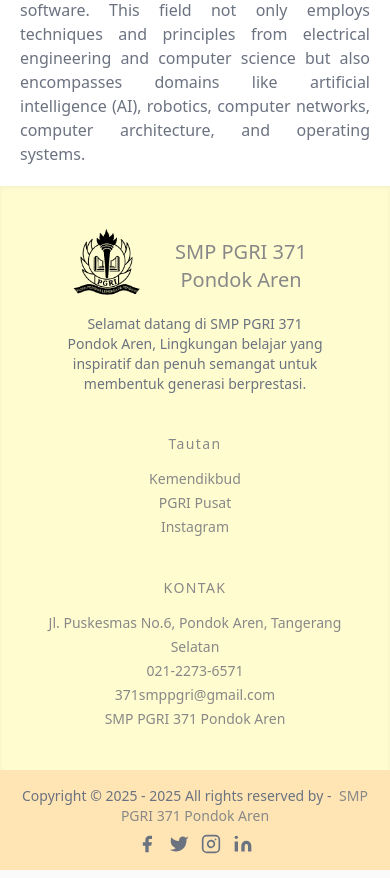
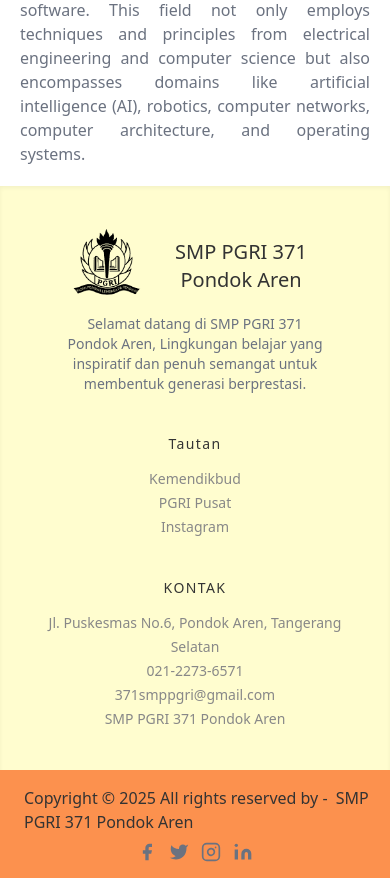
Before and after one commit to Eleutheria-Sapta-Timira-Celeste/Tugas-Akhir, a PHP site: page /index.php in a window 390 px wide. Shown: the part 3772-4650 px from the top of the page. Run offline with PHP 8.4, Linux system fonts and the light colour scheme; the visitor is signed in with stand-in values (Sample User, id 1); data comes from the database, SQL or seed files in the repository; some libraries are stand-ins or nearby versions.

Commit message:
update warna font footer

```diff
--- a/includes/footer.php
+++ b/includes/footer.php
@@ -1,16 +1,16 @@
-<footer class="text-[#888] bg-[#fffdd0] body-font shadow-inner">
+<footer class="text-[#888] bg-[#fffdcf] body-font shadow-inner">
     <div class="container px-5 py-10 mx-auto flex md:items-center lg:items-start md:flex-row md:flex-nowrap flex-wrap flex-col">
         <div class="w-64 flex-shrink-0 md:mx-0 mx-auto text-center md:text-left">
             <a class="flex title-font font-medium items-center md:justify-start justify-center text-gray-900">
             <img fill="none" stroke="currentColor" stroke-linecap="round" stroke-linejoin="round" stroke-width="2" class="w-20 h-20 bg-black-500 rounded-full" viewBox="0 0 24 24" src="assects/images/defaults/pgri-hitam.png">
-                <span class="ml-3 text-xl text-[#888]">SMP PGRI 371 Pondok Aren</span>
+                <span class="ml-3 text-xl text-[#333333]">SMP PGRI 371 Pondok Aren</span>
             </a>
             <p class="mt-2 text-sm text-gray-500">
             Selamat datang di SMP PGRI 371 Pondok Aren, Lingkungan belajar yang inspiratif dan penuh semangat untuk membentuk generasi berprestasi.</p>
         </div>
         <div class="flex-grow flex flex-wrap md:pl-20 -mb-10 md:mt-0 mt-10 md:text-left text-center">
             <div class="lg:w-1/4 md:w-1/2 w-full px-4">
-                <h2 class="title-font font-medium text-[#888] tracking-widest text-sm mb-3">Tautan</h2>
+                <h2 class="title-font font-medium text-[#333333] tracking-widest text-sm mb-3">Tautan</h2>
                 <nav class="list-none mb-10">
                     <li>
                         <a class="text-sm md:text-base text-[#888} hover:text-[#ff9f45] cursor-pointer" onclick="kemendikbud()">Kemendikbud</a>
@@ -25,7 +25,7 @@
                 </nav>
             </div>
             <div class="lg:w-1/4 md:w-1/2 w-full px-4">
-                <h2 class="title-font font-medium text-[#888] tracking-widest text-sm mb-3">KONTAK</h2>
+                <h2 class="title-font font-medium text-[#333333] tracking-widest text-sm mb-3">KONTAK</h2>
                 <nav class="list-none mb-10">
                     <li>
                         <a class="text-sm md:text-base text-[#888} hover:text-[#ff9f45] cursor-pointer" onclick="locationmap()"> Jl. Puskesmas No.6, Pondok Aren, Tangerang Selatan</a>
@@ -43,12 +43,11 @@
             </div>
         </div>
     </div>
-    <div class="bg-[#fa9c61]">
 
-    <div class="bg-[#ffe5b4]">
+    <div class="bg-[#fc914e]">
         <div class="container mx-auto py-4 px-5 flex flex-wrap flex-col sm:flex-row">
-            <p class="text-sm md:text-base text-gray-500 text-sm text-center sm:text-left">Copyright © 2025 - <?php echo date("Y"); ?> All rights reserved by -
-                <a href="https://technicalpashupati.edu.np" rel="noopener noreferrer" class="text-[#888] ml-1" target="_blank">SMP PGRI 371 Pondok Aren</a>
+            <p class="text-[#333333] ml-1">Copyright © <?php echo date("Y"); ?> All rights reserved by -
+                <a href="https://technicalpashupati.edu.np" rel="noopener noreferrer" class="text-[#333333] ml-1" target="_blank">SMP PGRI 371 Pondok Aren</a>
             </p>
             <span class="inline-flex sm:ml-auto sm:mt-0 mt-2 justify-center sm:justify-start">
                 <a class="text-gray-500">
```
